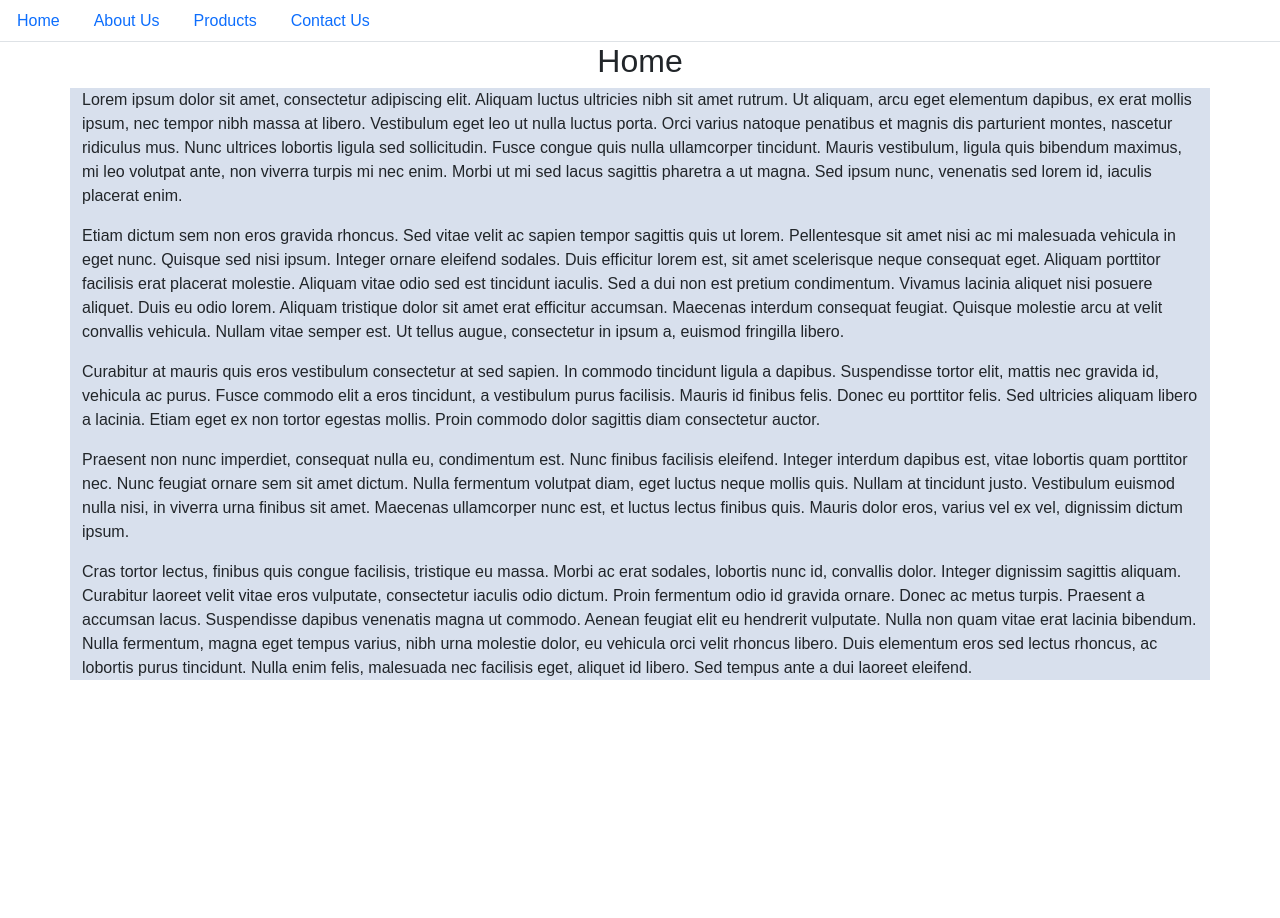
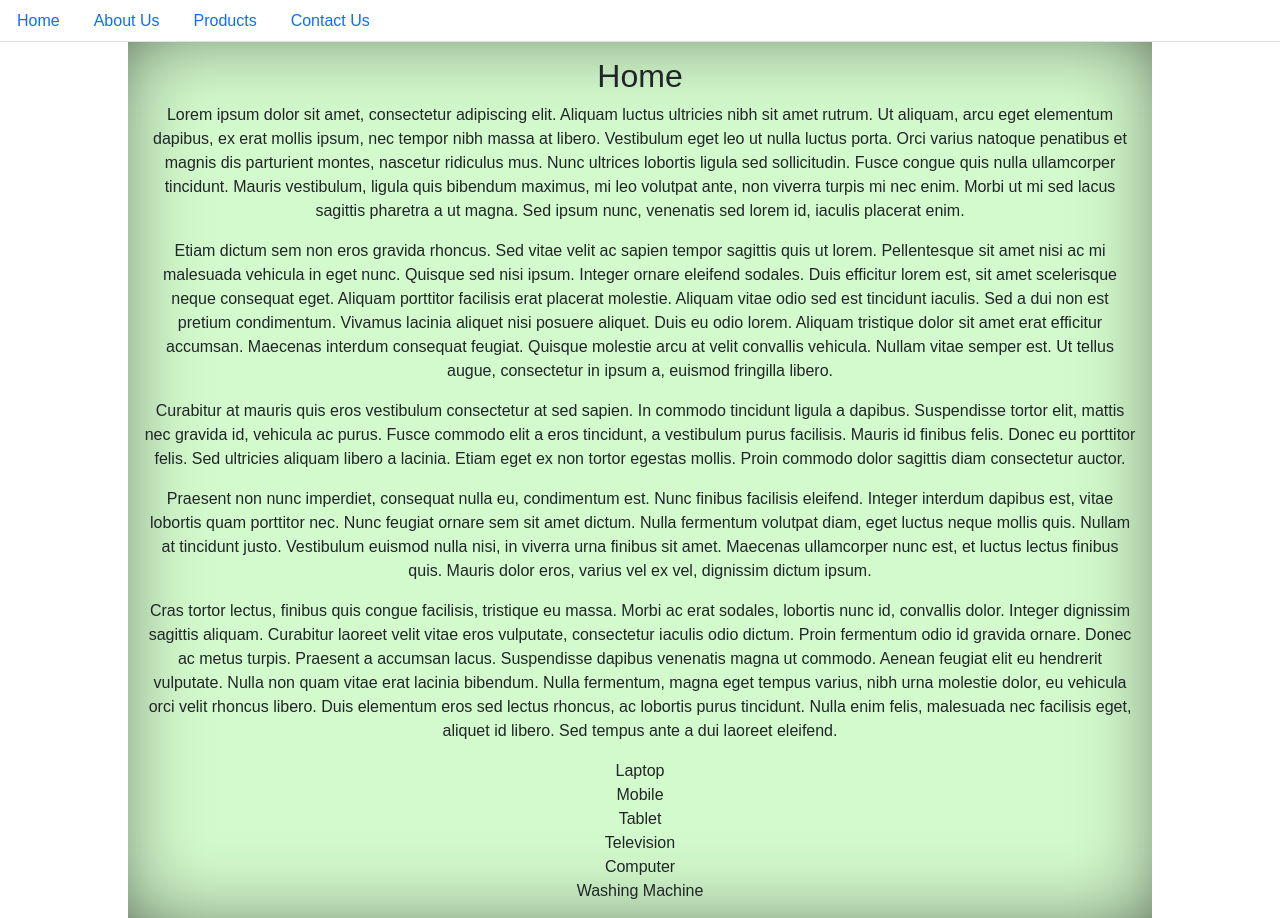
Before and after one commit to GhufranHasan/Angular6-Practice, an Angular app: page /home in a window 1280 px wide. Before the commit the page ends 800 px from the top, so only its background shows below. Built offline with nearby package versions, Linux system fonts and the light colour scheme.

Commit message:
home component created

```diff
--- a/src/app/home/home.component.css
+++ b/src/app/home/home.component.css
@@ -1,6 +1,9 @@
-.container{
-    background-color: #d8e0ed;
+.page-area{
+    width: 80%;
+    margin: 0 auto;
+    padding: 15px;
+    min-height: 400px;
+    text-align: center;
+    background: rgba(58, 233, 23, 0.22);
+    box-shadow: inset 0 0 107px -42px #000;
 }
-h2{
-    text-align: center;
-}
--- a/src/app/home/home.component.html
+++ b/src/app/home/home.component.html
@@ -1,8 +1,15 @@
-<h2>Home</h2>
-<div class="container">
+<div class="page-area">
+    <h2>Home</h2>
     <p>Lorem ipsum dolor sit amet, consectetur adipiscing elit. Aliquam luctus ultricies nibh sit amet rutrum. Ut aliquam, arcu eget elementum dapibus, ex erat mollis ipsum, nec tempor nibh massa at libero. Vestibulum eget leo ut nulla luctus porta. Orci varius natoque penatibus et magnis dis parturient montes, nascetur ridiculus mus. Nunc ultrices lobortis ligula sed sollicitudin. Fusce congue quis nulla ullamcorper tincidunt. Mauris vestibulum, ligula quis bibendum maximus, mi leo volutpat ante, non viverra turpis mi nec enim. Morbi ut mi sed lacus sagittis pharetra a ut magna. Sed ipsum nunc, venenatis sed lorem id, iaculis placerat enim. </p>
     <p>Etiam dictum sem non eros gravida rhoncus. Sed vitae velit ac sapien tempor sagittis quis ut lorem. Pellentesque sit amet nisi ac mi malesuada vehicula in eget nunc. Quisque sed nisi ipsum. Integer ornare eleifend sodales. Duis efficitur lorem est, sit amet scelerisque neque consequat eget. Aliquam porttitor facilisis erat placerat molestie. Aliquam vitae odio sed est tincidunt iaculis. Sed a dui non est pretium condimentum. Vivamus lacinia aliquet nisi posuere aliquet. Duis eu odio lorem. Aliquam tristique dolor sit amet erat efficitur accumsan. Maecenas interdum consequat feugiat. Quisque molestie arcu at velit convallis vehicula. Nullam vitae semper est. Ut tellus augue, consectetur in ipsum a, euismod fringilla libero. </p>
     <p>Curabitur at mauris quis eros vestibulum consectetur at sed sapien. In commodo tincidunt ligula a dapibus. Suspendisse tortor elit, mattis nec gravida id, vehicula ac purus. Fusce commodo elit a eros tincidunt, a vestibulum purus facilisis. Mauris id finibus felis. Donec eu porttitor felis. Sed ultricies aliquam libero a lacinia. Etiam eget ex non tortor egestas mollis. Proin commodo dolor sagittis diam consectetur auctor. </p>
     <p>Praesent non nunc imperdiet, consequat nulla eu, condimentum est. Nunc finibus facilisis eleifend. Integer interdum dapibus est, vitae lobortis quam porttitor nec. Nunc feugiat ornare sem sit amet dictum. Nulla fermentum volutpat diam, eget luctus neque mollis quis. Nullam at tincidunt justo. Vestibulum euismod nulla nisi, in viverra urna finibus sit amet. Maecenas ullamcorper nunc est, et luctus lectus finibus quis. Mauris dolor eros, varius vel ex vel, dignissim dictum ipsum. </p>
     <p>Cras tortor lectus, finibus quis congue facilisis, tristique eu massa. Morbi ac erat sodales, lobortis nunc id, convallis dolor. Integer dignissim sagittis aliquam. Curabitur laoreet velit vitae eros vulputate, consectetur iaculis odio dictum. Proin fermentum odio id gravida ornare. Donec ac metus turpis. Praesent a accumsan lacus. Suspendisse dapibus venenatis magna ut commodo. Aenean feugiat elit eu hendrerit vulputate. Nulla non quam vitae erat lacinia bibendum. Nulla fermentum, magna eget tempus varius, nibh urna molestie dolor, eu vehicula orci velit rhoncus libero. Duis elementum eros sed lectus rhoncus, ac lobortis purus tincidunt. Nulla enim felis, malesuada nec facilisis eget, aliquet id libero. Sed tempus ante a dui laoreet eleifend. </p>
+    <div class="products">
+        <ng-container *ngIf="statusOnline">
+            <div *ngFor="let proitem of products">
+                {{proitem.name}}
+            </div>
+        </ng-container>
+    </div>
 </div>
--- a/src/app/home/home.component.ts
+++ b/src/app/home/home.component.ts
@@ -7,6 +7,17 @@ import { Component, OnInit } from '@angular/core';
 })
 export class HomeComponent implements OnInit {
 
+  products = [
+    { name: 'Laptop' },
+    { name: 'Mobile' },
+    { name: 'Tablet' },
+    { name: 'Television' },
+    { name: 'Computer' },
+    { name: 'Washing Machine' }
+  ]
+
+  statusOnline: boolean = true;
+
   constructor() { }
 
   ngOnInit(): void {
```
